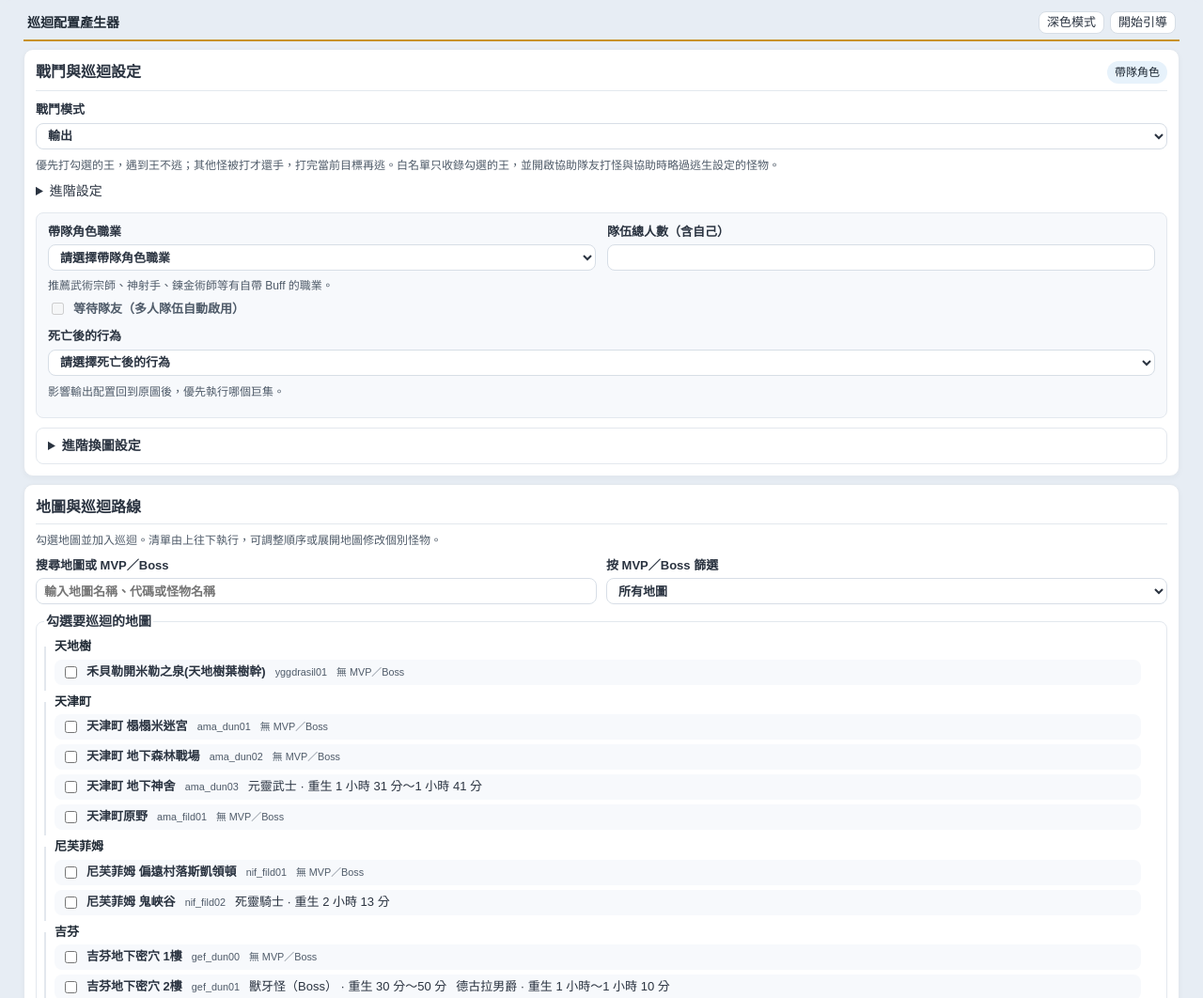
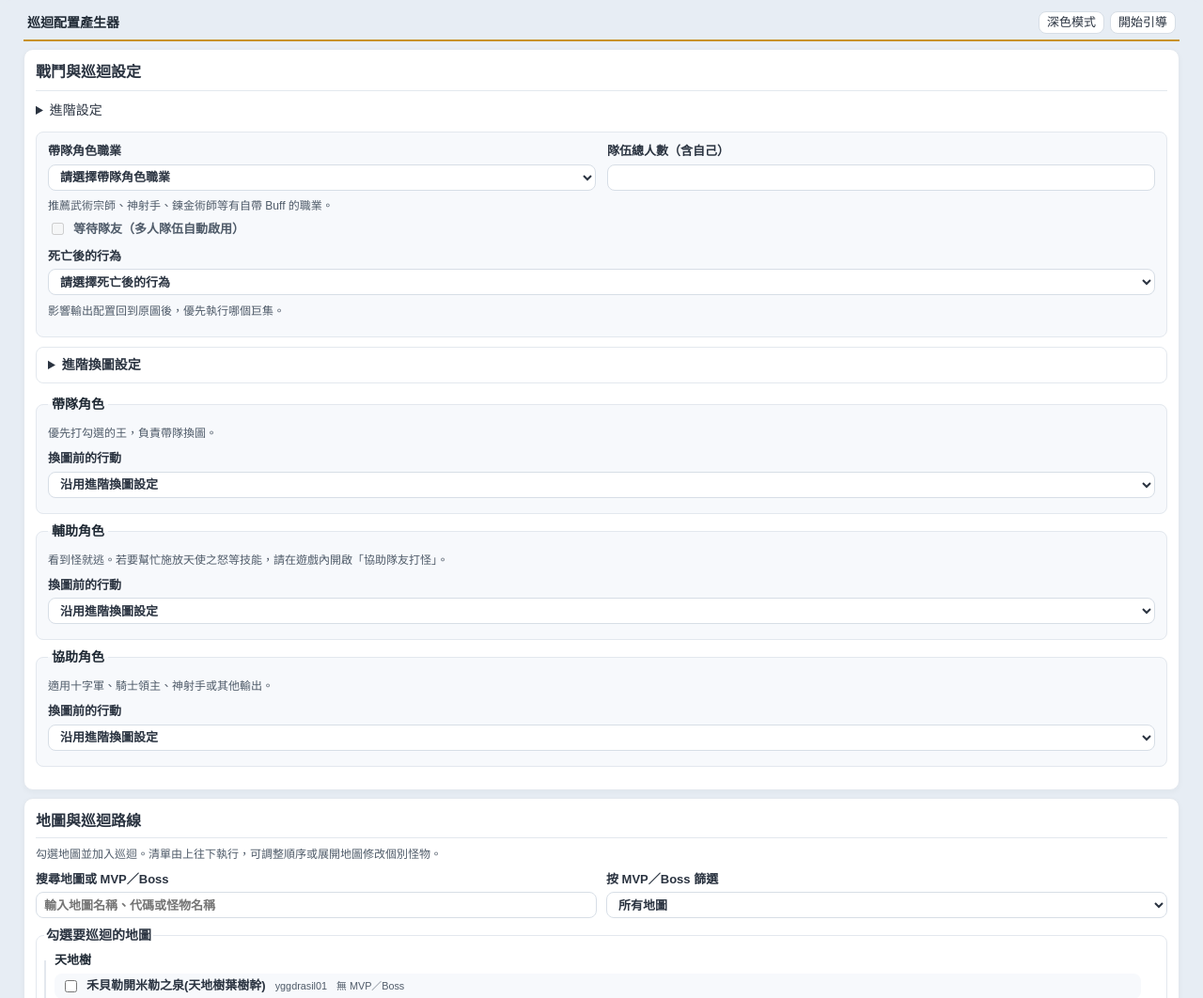
Before and after one commit to mark09012003/ro-idle-mvp-config-generator, a browser extension: page index.html in a window 1280 px wide. Shown: the top 1062 px of the page at 94% size. Drawn offline with Linux system fonts and the light colour scheme.

Commit message:
Add separate role settings and departure actions

```diff
--- a/index.html
+++ b/index.html
@@ -1004,7 +1004,9 @@ main { padding: 2px clamp(0px, 1.5vw, 17px) 18px; gap: 8px; }
 .count-help { display: block; margin: 0 0 6px; color: var(--dim); font-size: 12px; font-weight: normal; line-height: 1.45; }
 .switch-heading { display: flex; align-items: center; justify-content: space-between; gap: 10px; border-bottom: 1px solid var(--line); padding-bottom: 7px; margin-bottom: 10px; }
 #generator .switch-heading h2 { margin: 0; padding: 0; border: 0; }
-#route-role { padding: 3px 8px; border-radius: 999px; background: var(--using); color: var(--title); font-size: 12px; white-space: nowrap; }
+.role-settings { display: grid; gap: 8px; margin: 12px 0; }
+.role-settings fieldset { min-width: 0; margin: 0; padding: 8px 12px; border: 1px solid var(--line); border-radius: 8px; background: var(--head); }
+.role-settings legend { color: var(--title); font-weight: 700; padding-inline: 4px; }
 .switch-basics { padding: 10px 12px; border: 1px solid var(--line); border-radius: 8px; background: var(--head); }
 .section-monsters .switch-basics { margin-top: 12px; }
 .switch-inputs { display: grid; grid-template-columns: repeat(auto-fit, minmax(min(100%, 150px), 1fr)); gap: 6px 12px; }
@@ -1076,13 +1078,7 @@ main { padding: 2px clamp(0px, 1.5vw, 17px) 18px; gap: 8px; }
   <label class="guide-question">隊伍總人數（含自己）<input id="guide-party-size" type="number" min="1" max="12" step="1"></label>
 </section>
 <section id="monster-section" class="section-monsters">
-<div class="switch-heading"><h2>戰鬥與巡迴設定</h2><span id="route-role">帶隊角色</span></div>
-<label>戰鬥模式<select id="combatMode" aria-describedby="combat-mode-help">
-<option value="output">輸出</option>
-<option value="support">輔助</option>
-<option value="assist">協助找王／打王</option>
-</select></label>
-<p id="combat-mode-help" class="section-help"></p>
+<div class="switch-heading"><h2>戰鬥與巡迴設定</h2></div>
 <details>
 <summary>進階設定</summary>
 <label class="check"><input id="customCombat" type="checkbox">啟用自訂攻擊、逃生與選怪規則</label>
@@ -1188,6 +1184,7 @@ main { padding: 2px clamp(0px, 1.5vw, 17px) 18px; gap: 8px; }
 </div>
   </div>
 </details>
+<div id="role-settings" class="role-settings"></div>
 </section>
 <section id="route-section" class="section-route">
 <h2>地圖與巡迴路線</h2>
@@ -1228,6 +1225,11 @@ main { padding: 2px clamp(0px, 1.5vw, 17px) 18px; gap: 8px; }
 <section id="preview-section">
 <h2>操作預覽與下載</h2>
 <p id="preview-note" class="section-help">展開每份配置，核對等待、離圖和配置切換順序。下載後按配置名稱在遊戲中儲存，從 01 開始。</p>
+<label class="number-field">單一模式預覽<select id="combatMode">
+<option value="output">帶隊角色</option>
+<option value="support">輔助角色</option>
+<option value="assist">協助角色</option>
+</select></label>
 <div class="actions"><button class="btn primary" type="submit">產生預覽</button><button class="btn" id="download" type="button" disabled>下載 ZIP</button><button class="btn" id="download-all-modes" type="submit">匯出三種模式 ZIP</button></div>
 <p class="section-help">三種模式共用路線和隊伍設定，怪物規則採用各模式的固定值。</p>
 <p id="status" role="status"></p>
@@ -1461,9 +1463,11 @@ SOFTWARE.
         const destination = last ? groups[next].segment[0] : segment[position + 1];
         if (destination.map.id === row.map.id) return [];
         const steps = [];
-        if (routeWait) steps.push({do: "wait", sec: routeWait});
+        const action = options.roleAction === undefined ? departureStep : options.roleAction;
+        if (options.roleAction === undefined && routeWait) steps.push({do: "wait", sec: routeWait});
+        if (action?.do === "wait") steps.push(action);
         if (buffBeforeMove) steps.push({do: "skill", skill: buff, lv: routeBuffLevel});
-        if (departureStep) steps.push(departureStep);
+        if (action && action.do !== "wait") steps.push(action);
         if (last && groups.length > 1) steps.push({do: "profile", name: label(next)});
         steps.push({do: "map", mapId: destination.map.id});
         const cond = {maps: [row.map.id]};
@@ -2293,13 +2297,8 @@ function routeMode() {
 
 function updateOptions() {
   byId("custom-combat-fields").disabled = !checked("customCombat");
-  const support = value("combatMode") === "support";
-  byId("combat-mode-help").textContent = support
-    ? "所有怪物都設為被打才還手、看到就逃。白名單留空，選怪等級為 2～2。若要對隊友正在打的怪施放天使之怒等技能，請在遊戲內自行開啟「協助隊友打怪」。"
-    : "優先打勾選的王，遇到王不逃；其他怪被打才還手，打完當前目標再逃。白名單只收錄勾選的王，並開啟協助隊友打怪與協助時略過逃生設定的怪物。";
   updateMacroCount();
   const leader = routeMode() === "leader";
-  byId("route-role").textContent = leader ? "帶隊角色" : "非帶隊角色";
   const targetJobLabel = byId("targetJob").selectedOptions[0]?.textContent;
   byId("guide-route-summary").textContent = `已帶入隊伍總人數 ${value("partySize")} 人，帶隊角色職業為 ${targetJobLabel ?? "未選擇"}。`;
   byId("leader").hidden = !leader;
@@ -2428,6 +2427,72 @@ const recommendedLeaderBuffs = new Map([
   ["alchemist", "MC_LOUD"],
   ["blacksmith", "MC_LOUD"],
 ]);
+
+const combatRoles = [
+  {id: "output", label: "帶隊角色", mode: "leader", supportOnly: false, help: "優先打勾選的王，負責帶隊換圖。"},
+  {id: "support", label: "輔助角色", mode: "follower", supportOnly: true, help: "看到怪就逃。若要幫忙施放天使之怒等技能，請在遊戲內開啟「協助隊友打怪」。"},
+  {id: "assist", label: "協助角色", mode: "follower", supportOnly: false, help: "適用十字軍、騎士領主、神射手或其他輸出。"},
+];
+
+function renderRoleSettings() {
+  for (const {id, label, help} of combatRoles) {
+    const panel = element("fieldset", "");
+    panel.append(element("legend", label), Object.assign(element("p", help), {className: "section-help"}));
+    const fields = element("div", "");
+    fields.className = "fields";
+    const action = macroSelect([
+      ["default", "沿用進階換圖設定"], ["none", "直接換圖"], ["wait", "等待"],
+      ["fly", "使用蒼蠅翅膀"], ["butterfly", "使用蝴蝶翅膀"],
+      ["item", "使用其他道具"], ["skill", "施放技能"],
+    ], "default");
+    action.id = `role-${id}-action`;
+    const actionLabel = element("label", "換圖前的行動");
+    actionLabel.append(action);
+    fields.append(actionLabel);
+    const inputs = [
+      ["wait", "seconds", "等待秒數", macroInput("5", "number", 1, 60)],
+      ["item", "item", "道具 ID", macroInput("", "number", 1)],
+      ["skill", "skill", "技能 ID（例如 AL_TELEPORT）", macroInput("")],
+      ["skill", "level", "技能等級", macroInput("1", "number", 1, 10)],
+    ].map(([type, key, title, input]) => {
+      const field = element("label", title);
+      input.id = `role-${id}-${key}`;
+      field.append(input);
+      fields.append(field);
+      return {type, input, field};
+    });
+    action.onchange = () => {
+      for (const {type, input, field} of inputs) {
+        const visible = action.value === type;
+        field.hidden = !visible;
+        input.disabled = !visible;
+        input.required = visible;
+      }
+    };
+    action.onchange();
+    panel.append(fields);
+    byId("role-settings").append(panel);
+  }
+}
+
+function roleDepartureAction(id) {
+  const setting = key => value(`role-${id}-${key}`);
+  switch (setting("action")) {
+    case "none": return null;
+    case "wait": return {do: "wait", sec: Number(setting("seconds"))};
+    case "fly": return {do: "item", itemId: 601};
+    case "butterfly": return {do: "item", itemId: 602};
+    case "item": return {do: "item", itemId: Number(setting("item"))};
+    case "skill": {
+      const skill = setting("skill").trim().toUpperCase();
+      if (!/^[A-Z][A-Z0-9_]*$/.test(skill)) throw new Error("請輸入有效的換圖技能 ID。");
+      return {do: "skill", skill, lv: Number(setting("level"))};
+    }
+    default: return undefined;
+  }
+}
+
+renderRoleSettings();
 
 byId("generator").onsubmit = event => {
   event.preventDefault();
@@ -2455,6 +2520,7 @@ byId("generator").onsubmit = event => {
     }
     const options = {
       macros,
+      roleAction: exportAll ? undefined : roleDepartureAction(value("combatMode")),
       mode: routeMode(),
       supportOnly,
       customCombat,
@@ -2488,15 +2554,11 @@ byId("generator").onsubmit = event => {
       const leaderBuffLevel = options.buff ? options.routeBuffLevel : presetBuffLevel;
       const leaderPrecast = Boolean(leaderBuff) && leaderBuffWhen === "selfLacks" &&
         (options.buff ? checked("buffBeforeMove") : Boolean(presetBuffLevel));
-      const modes = [
-        {folder: "輸出", mode: "leader", supportOnly: false},
-        {folder: "輔助", mode: "follower", supportOnly: true},
-        {folder: "協助找王打王", mode: "follower", supportOnly: false},
-      ];
-      const entries = modes.flatMap(({folder, mode, supportOnly}) =>
+      const entries = combatRoles.flatMap(({id, label, mode, supportOnly}) =>
         RoConfigBuilder.generate(null, route, {
           ...options,
           mode,
+          roleAction: roleDepartureAction(id),
           supportOnly,
           targetJob,
           onlyMvp: !supportOnly,
@@ -2505,7 +2567,7 @@ byId("generator").onsubmit = event => {
           buffWhen: leaderBuffWhen,
           routeBuffLevel: leaderBuffLevel,
           buffBeforeMove: mode === "leader" && leaderPrecast,
-        }).map(({file, profile}) => [`${folder}/${file}`, profile]));
+        }).map(({file, profile}) => [`${label}/${file}`, profile]));
       downloadProfileZip(entries, "RO-idle_MVP_route_三種模式.zip");
       status(`已匯出三種模式，共 ${entries.length} 份配置。請依角色用途選擇資料夾。`);
       return;
@@ -2534,7 +2596,7 @@ const guideSteps = [
   ["guide-job-section", "推薦武術宗師、神射手、鍊金術師等有自帶 Buff 的職業。"],
   ["guide-party-section", "填入隊伍總人數，我會換算等待和換圖用的隊友數。"],
   ["route-section", "想打哪些王？按王名篩選，勾選地圖後按「加入巡迴」。"],
-  ["monster-section", "選擇戰鬥模式與死亡後的行為。"],
+  ["monster-section", "設定三種角色的換圖前行動，以及死亡後的處理方式。"],
   ["preview-section", "按產生預覽，檢查遊戲內執行順序，再下載 JSON 或 ZIP。"],
 ];
 let guideIndex = 0;
@@ -2712,6 +2774,7 @@ function restoreRouteDraft() {
 
 Promise.all([loadCatalog(), loadBuffJobs()]).then(() => {
   restoreRouteDraft();
+  for (const {id} of combatRoles) byId(`role-${id}-action`).onchange();
   updateOptions();
   renderMacroEditor();
   renderRouteOr();
```
